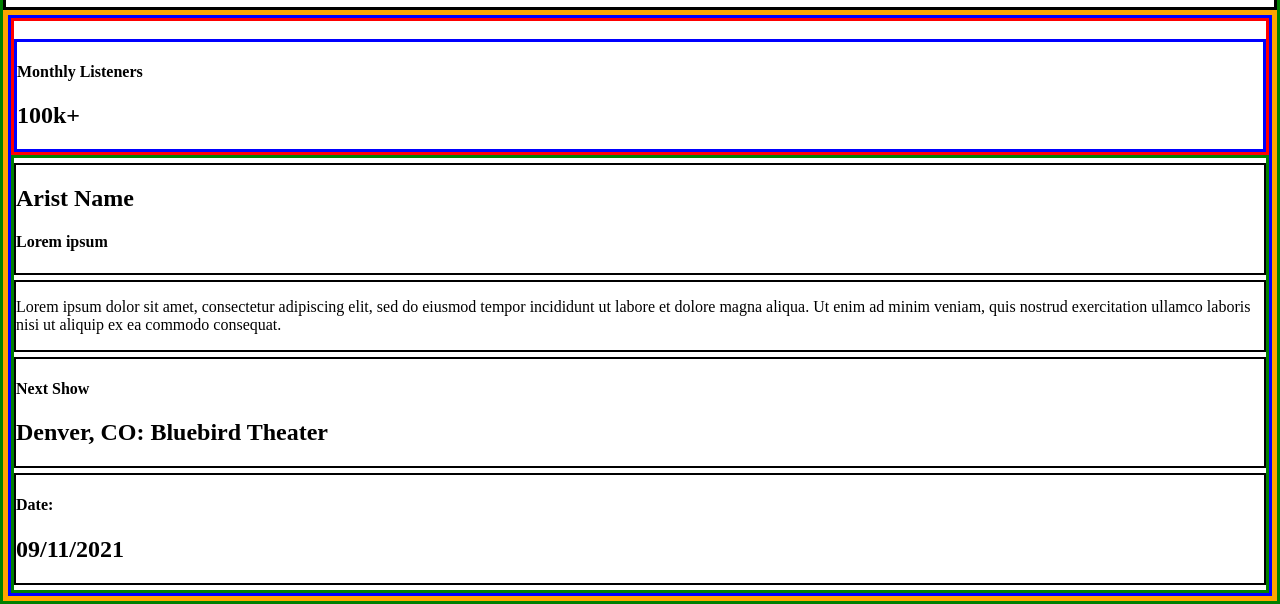
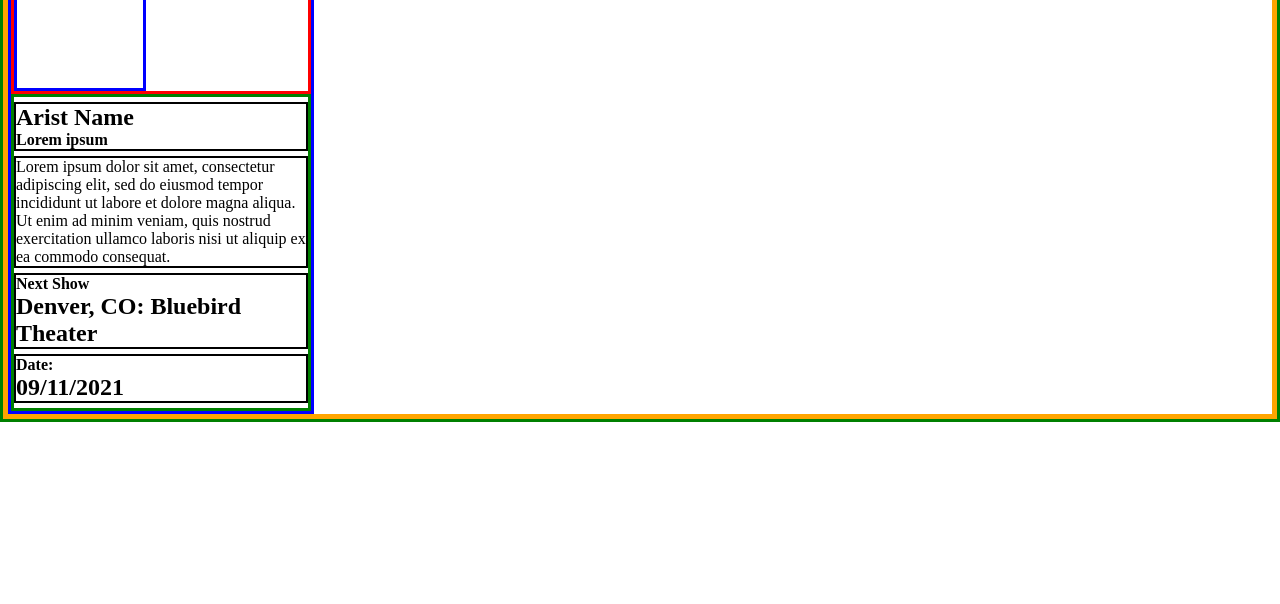
Before and after one commit to Matt-Roden/Static-Comp-Challenge, a website: page index.html in a window 1280 px wide. Shown: the part 309-913 px from the top of the page. After the commit the page ends 800 px from the top, so only its background shows below. Drawn offline with Linux system fonts and the light colour scheme.

Commit message:
Start card build out

```diff
--- a/styles.css
+++ b/styles.css
@@ -1,3 +1,8 @@
+* {
+  margin: 0;
+  padding: 0;
+}
+
 body{
   margin: 0;
   padding: 0;
@@ -44,16 +49,28 @@ main {
 
 .cards-display {
   border: solid orange 5px;
+  /* display: grid;
+  grid-template-columns: repeat(auto-fit, minmax(300px, 1fr));
+  grid-gap: 20px; */
+  display: flex;
+  flex-wrap: wrap;
 }
 
 /* Card Styles */
 
  .card-wrapper {
     border: solid blue 3px;
+    width: 300px;
+    height: 500px;
+    display: flex;
+    flex-direction: column;
  }
 
  .card-top {
      border: solid red 3px;
+     height: 12rem;
+     display: flex;
+
  }
 
  .listeners-wrapper {
@@ -65,6 +82,7 @@ main {
  }
 
  .card-info-wrapper {
+   padding: 0;
    border: solid 2px;
    margin: 5px 0px 5px 0px
  }
```
